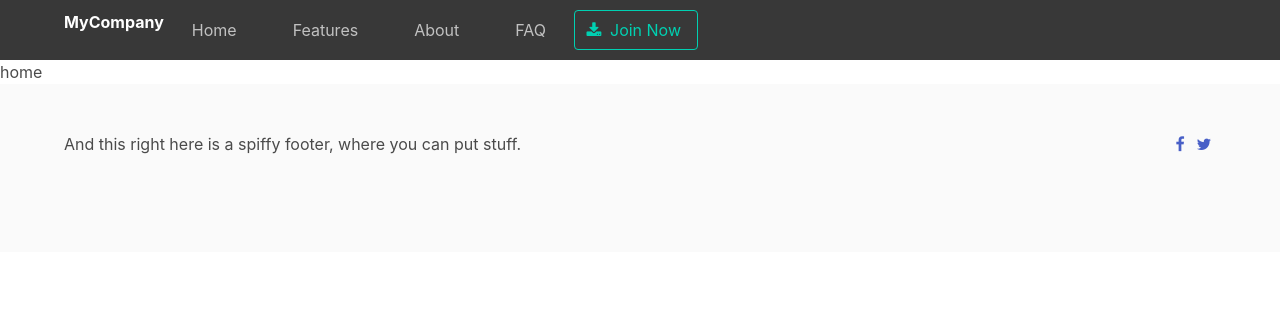
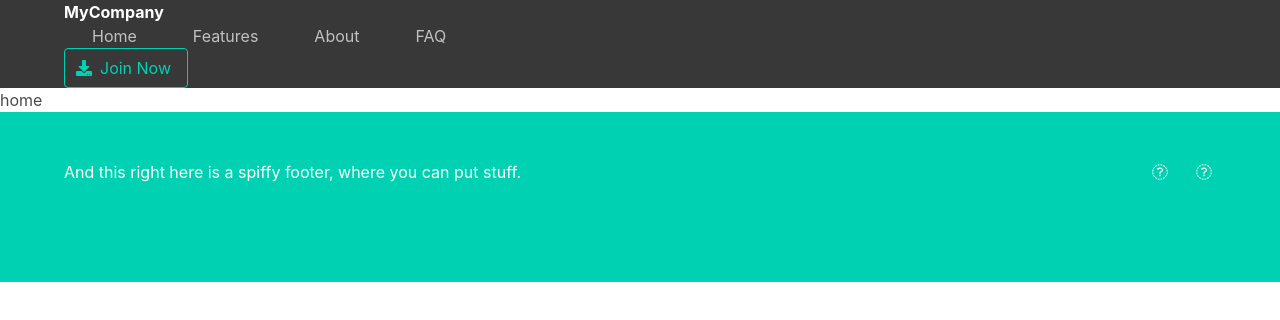
Before and after one commit to shahrum/Vue.js, a Vue app in the folder compare-vue/: page / in a window 1280 px wide. Shown: the top 320 px of the page. Built offline with nearby package versions, Linux system fonts and the light colour scheme.

Commit message:
Adding nav and footer

```diff
--- a/compare-vue/index.html
+++ b/compare-vue/index.html
@@ -5,6 +5,7 @@
     <meta name="viewport" content="width=device-width,initial-scale=1.0">
     <title>compare-vue</title>
     <link rel="stylesheet" href="https://maxcdn.bootstrapcdn.com/font-awesome/4.7.0/css/font-awesome.min.css">
+    <script defer src="https://use.fontawesome.com/releases/v5.0.0/js/all.js"></script>
   </head>
   <body>
     <div id="app"></div>
--- a/compare-vue/src/App.vue
+++ b/compare-vue/src/App.vue
@@ -6,14 +6,13 @@
           <a class="nav-item">MyCompany</a>
         </div>
 
-        <span class="nav-toggle">
+        <span class="nav-toggle" v-on:click="toggleNav" v-bind:class="{ 'is-active': isActive }">
           <span></span>
           <span></span>
           <span></span>
         </span>
 
-        <div class="nav-right nav-menu">
-
+        <div class="nav-right nav-menu" v-bind:class="{ 'is-active': isActive }">
           <router-link to="/" class="nav-item r-item">Home</router-link>
           <router-link to="faq" class="nav-item r-item">Features</router-link>
           <router-link to="faq" class="nav-item r-item">About</router-link>
@@ -31,7 +30,6 @@
           </div>
 
         </div>
-        <div class="clear"></div>
       </div>
     </div>
 
@@ -52,44 +50,52 @@
     </footer>
   </div>
 </template>
-
 <script>
 export default {
-  name: 'App'
+  name: 'app',
+  data: function() {
+    return {
+      isActive: false
+    }
+  },
+  methods: {
+    toggleNav: function() {
+      this.isActive = !this.isActive;
+    }
+  }
 }
 </script>
 
 <style lang="sass">
-
 @import '../node_modules/bulma/bulma.sass'
 @import 'mediaquery'
 
 .nav
   background-color: #383838
   a:hover
-    color:#fff
+    color: gray
 
 .nav-left a
+  color: #fff
   font-weight: bold
+
+a.r-item
+  color:#C1C1C1
+  padding: 0.5rem 1.75rem
+  +mobile
+    color: gray
+    &:hover
+      background-color: #F1F1F1
+
+.nav-toggle span
+  background-color: #C1C1C1
+
+footer
+  background-color: $primary !important
   color: #fff
 
-a.r-item
-  color: #c1c1c1
-  padding: 0.5rem 1.75rem
-  +mobile
-    color: #FFF
-    &:hover
-      background-color: #F00
+  .icon
+    color: #fff
+    margin-left: 20px
 
-.nav-left,.nav-right
-  float: left
-
-.nav-right.nav-menu .nav-item
-  float: left
-
-.clear
-  clear: both !important
-
-.nav.has-shadow
-  padding: 10px
 </style>
```
